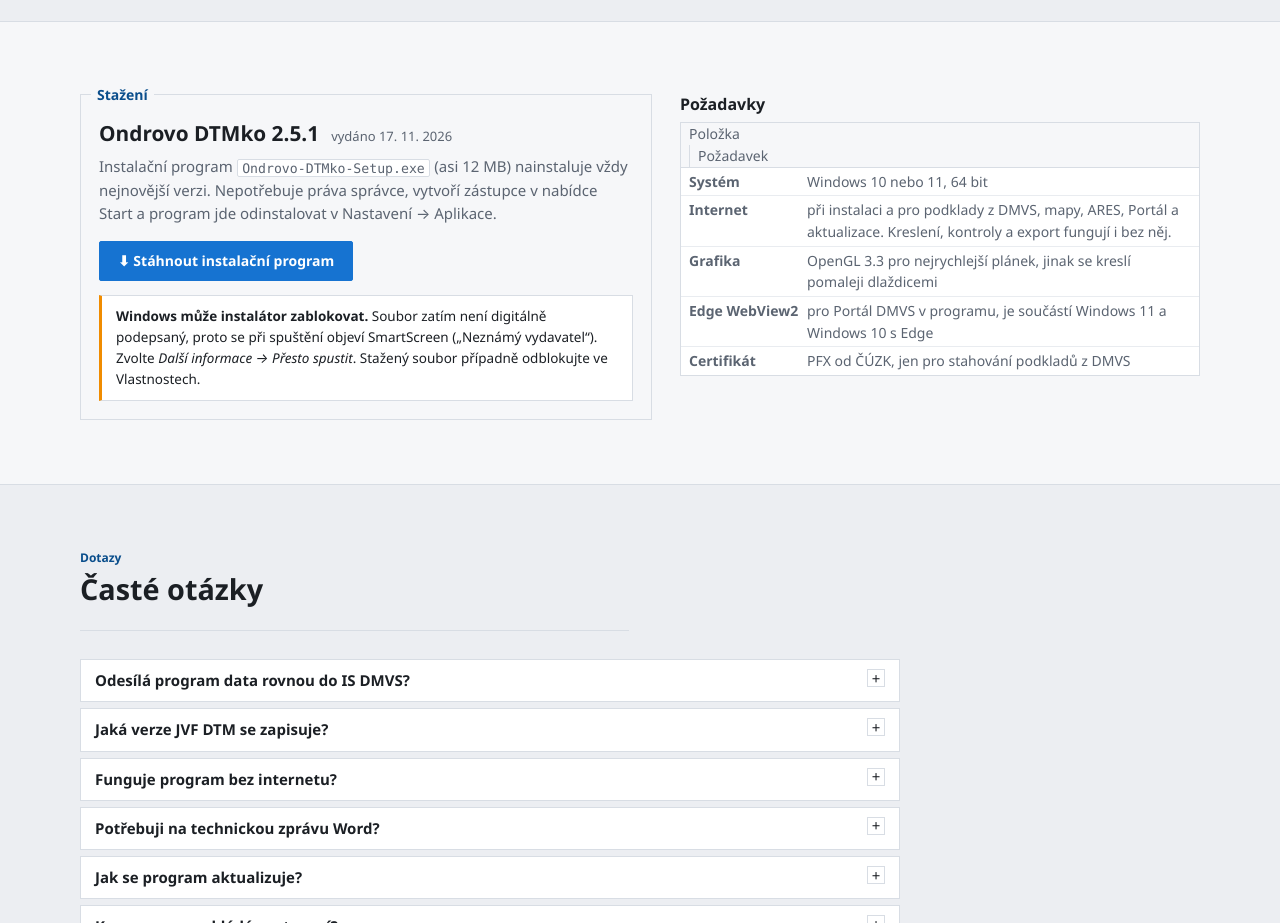
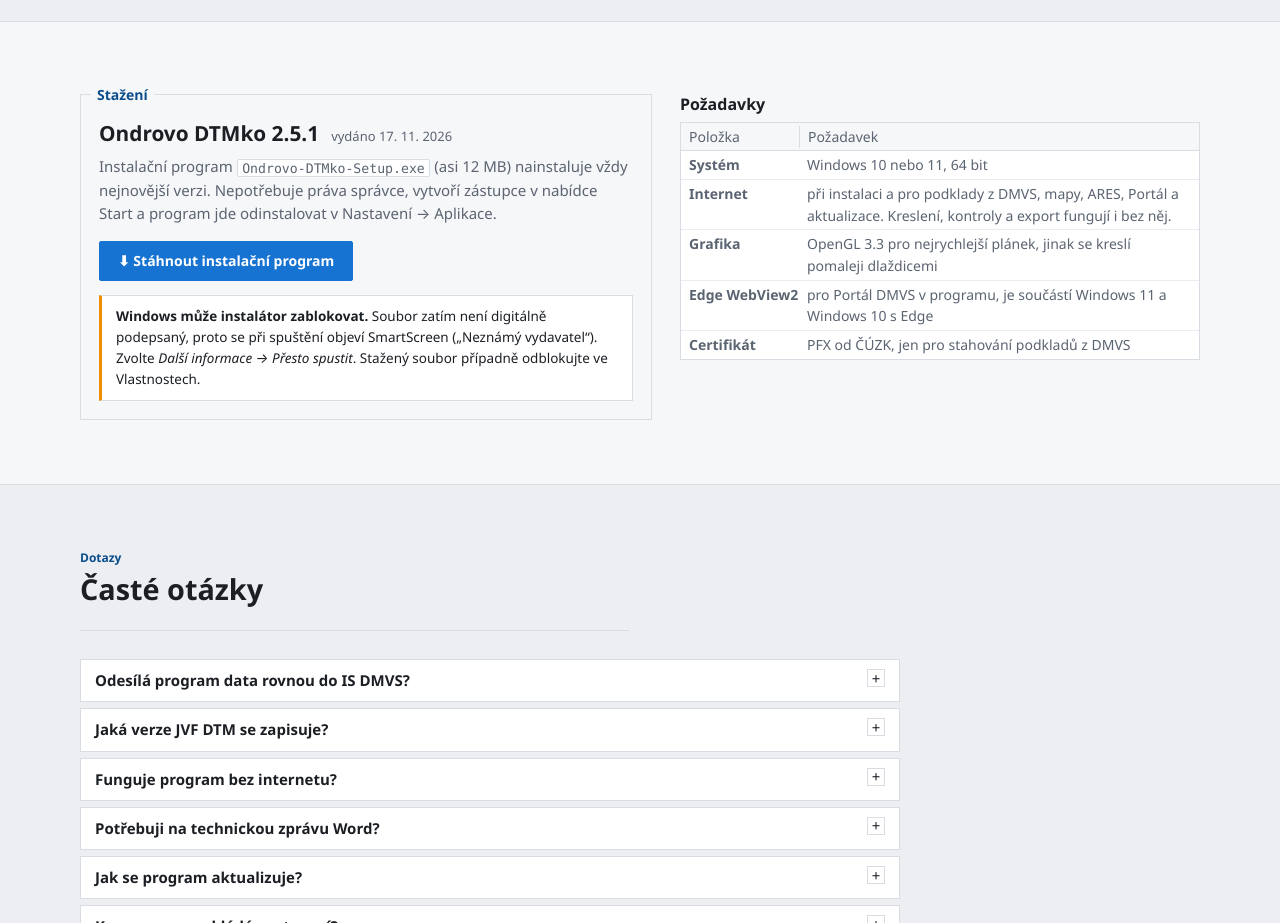
Before and after one commit to 0NDINEK/dtmko-web, a plain HTML site: page index.html in a window 1280 px wide. Shown: the part 2720-3643 px from the top of the page. Drawn offline with Linux system fonts and the light colour scheme.

Commit message:
Oprava záhlaví tabulky Požadavky

```diff
--- a/style.css
+++ b/style.css
@@ -269,7 +269,8 @@ section.alt { background: var(--bg-2); border-block: 1px solid var(--line); }
 .dl-card .ver strong { font-size: 1.3rem; }
 .dl-card .ver span { color: var(--muted); font-size: 13px; }
 .dl-card .cta { margin: 16px 0 14px; }
-.reqs .tr { grid-template-columns: 110px 1fr; align-items: start; }
+.reqs .th, .reqs .tr { grid-template-columns: 110px 1fr; }
+.reqs .tr { align-items: start; }
 .reqs .tr > :first-child { font-weight: 600; }
 .reqs .tr span { color: var(--muted); }
 .callout { padding: 10px 14px; background: var(--card); border: 1px solid var(--line); border-left: 3px solid var(--edit); font-size: 13.5px; }
```
